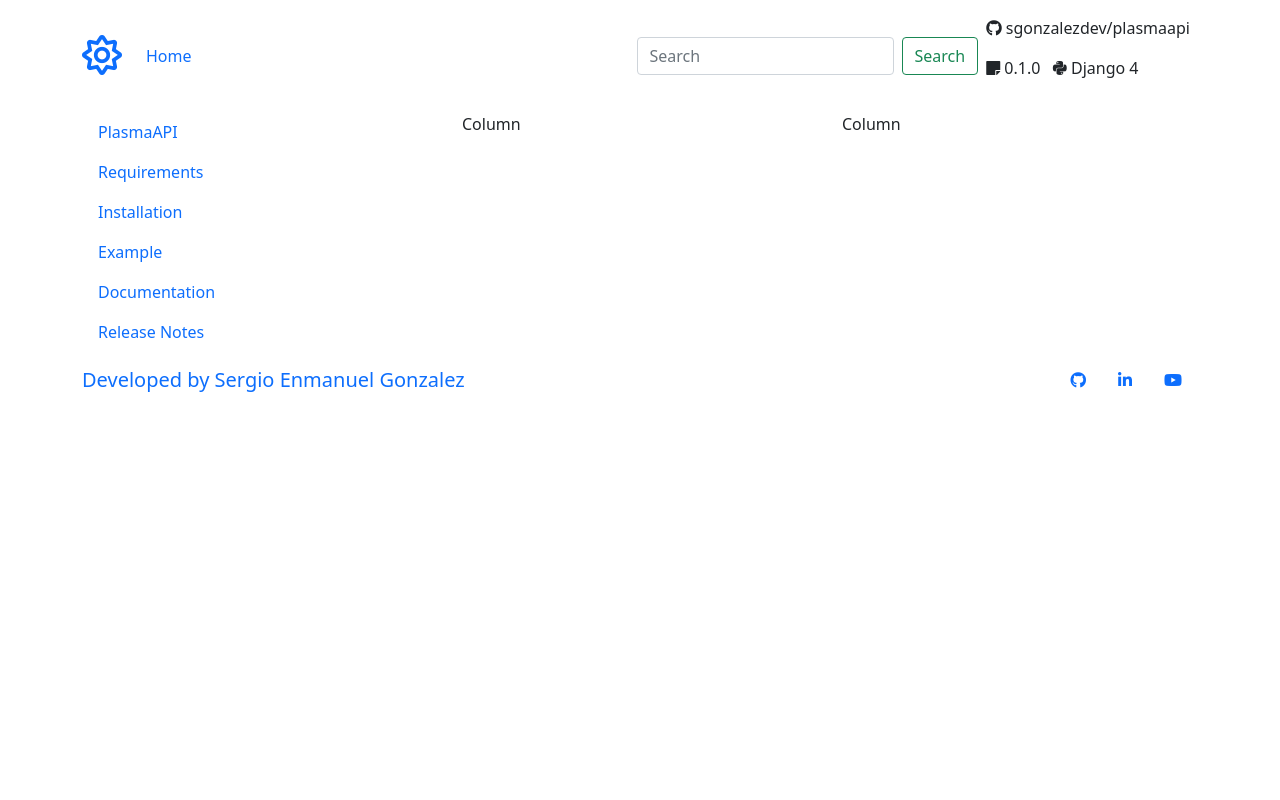
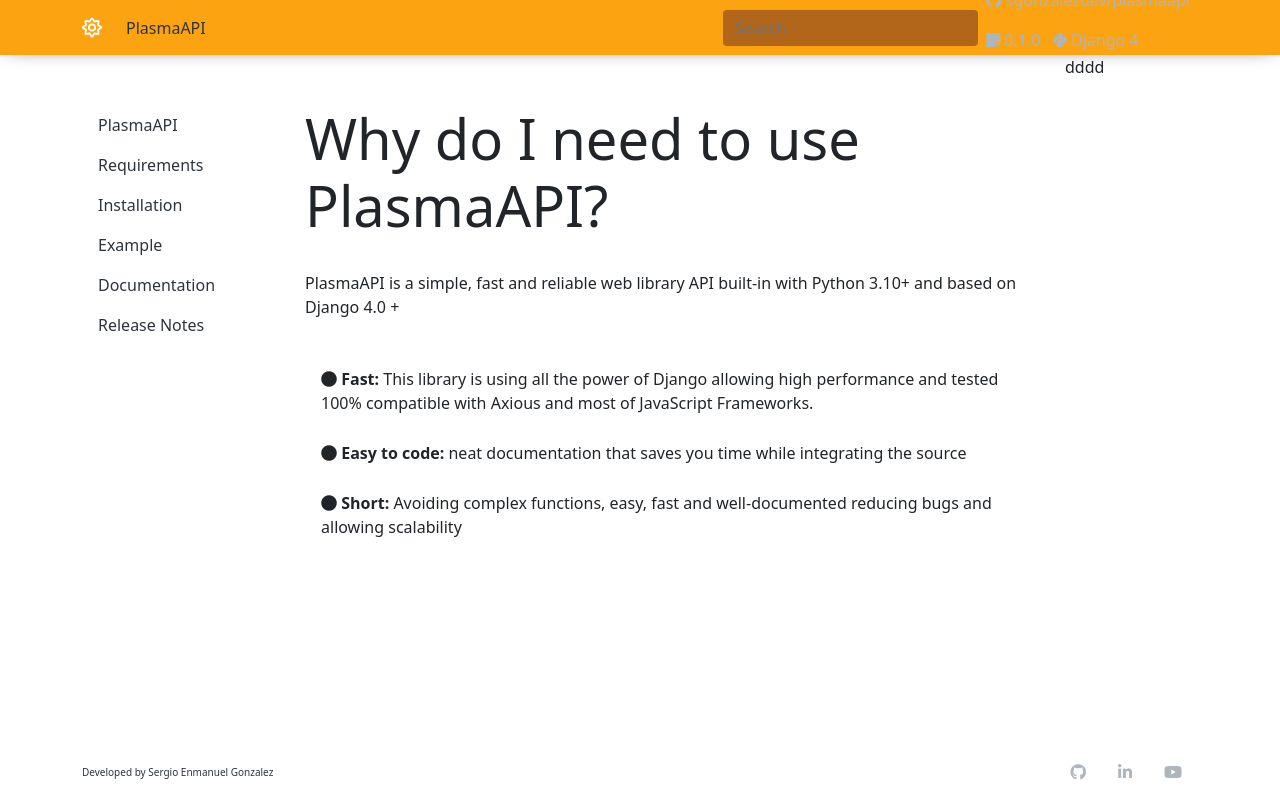
Before and after one commit to sgonzalezdev/plasmaapi, a Django app: page / in a window 1280 px wide. Run offline with Django 4.2, Linux system fonts and the light colour scheme; some libraries are stand-ins or nearby versions.

Commit message:
added reqs url with content.

```diff
--- a/send_email/static/css/global.css
+++ b/send_email/static/css/global.css
@@ -7,7 +7,96 @@ Global CSS
 
  */
 
+html,
+body {
+  background: #f8f9fa;
+  padding: 0;
+  height: 100%;
+  margin: 0;
+}
 
-/*Header*/
+/*This makes footer sticky to the bottom*/
+body {
+  display: flex;
+  flex-direction: column;
+}
+.content {
+  flex: 1 0 auto;
+}
+.footer {
+  flex-shrink: 0;
+}
 
 /* top-nav-bar */
+
+.top-nav-bar {
+  background: #fca311;
+  height: 55px;
+
+  box-shadow: 0px 1px 19px -9px rgba(0, 0, 0, 0.75);
+  -webkit-box-shadow: 0px 1px 19px -9px rgba(0, 0, 0, 0.75);
+  -moz-box-shadow: 0px 1px 19px -9px rgba(0, 0, 0, 0.75);
+  color: #2e343b !important;
+
+}
+
+.nav-item .nav-link {
+  color: #2e343b;
+}
+.fa-sun {
+  color: #fff;
+}
+
+/*Footer Elements*/
+.github {
+  color: #adb5bd !important ;
+}
+.linkendin {
+  color: #adb5bd !important ;
+}
+.youtube {
+  color: #adb5bd !important ;
+}
+.web-admin{
+  font-size: 10px;
+  color: #2e343b;
+
+  text-decoration: none;
+}
+.web-admin:hover{
+
+  color: #2e343b;
+}
+
+/* Home Page*/
+
+ .main-content{
+padding: 50px;
+
+ }
+
+ .main-content .list-group .list-group-item{
+   margin-bottom: 10px;
+   background: transparent;
+   border:0px;
+ }
+
+
+ .main-nav-left{
+  padding: 50px;
+
+ }
+ .main-nav-left .nav-item .nav-link:hover{
+  color:#fca311 !important;
+  transition: all 0.5s ease;
+}
+
+/*Serach bar*/
+
+.search-bar{
+
+  background:  #b2661a !important;
+  color: #fff !important ;
+  border:0px transparent !important;
+  border-radius: 10px;
+}
--- a/send_email/templates/base_template.html
+++ b/send_email/templates/base_template.html
@@ -6,14 +6,14 @@
 <meta charset="utf-8">
 <title>{% block title %} {% endblock %}</title>
 <!-- CSS only -->
-<link href=" {% static 'css/global.css' %}" rel="stylesheet" type="text/css">
+ <link href=" {% static 'css/global.css' %}" rel="stylesheet"  >
 <link href="{% static 'bootstrap/css/bootstrap.min.css' %}" rel="stylesheet" integrity="sha384-1BmE4kWBq78iYhFldvKuhfTAU6auU8tT94WrHftjDbrCEXSU1oBoqyl2QvZ6jIW3" crossorigin="anonymous">
-<link href=" {% static 'fontawesome/css/all.min.css' %}" rel="stylesheet" type="text/css">
 
+<link href=" {% static 'fontawesome/css/all.min.css' %}" rel="stylesheet">
 
 </head>
 <body>
-
+<div class="content">
 <header>
 {%block top_nav_bar%} {% endblock %}
 
@@ -23,12 +23,14 @@
 {%block body_grid%} {% endblock %}
 
 </section>
-<footer >
+</div>
+<footer>
 
 
 {%block footer %} {% endblock %}
 
 </footer>
+
 <script src="{% static 'fontawesome/js/all.min.js' %}"></script>
 <script src="{% static 'bootstrap/js/bootstrap.bundle.min.js' %}" integrity="sha384-ka7Sk0Gln4gmtz2MlQnikT1wXgYsOg+OMhuP+IlRH9sENBO0LRn5q+8nbTov4+1p" crossorigin="anonymous"></script>
 </body>
--- a/send_email/templates/index.html
+++ b/send_email/templates/index.html
@@ -4,14 +4,14 @@
  {%block top_nav_bar%}
  <nav class="navbar navbar-expand-lg top-nav-bar">
     <div class="container">
-      <a class="navbar-brand  " href="#">    <i class="far fa-sun   fa-2x"></i>    </a>
+      <a class="navbar-brand  " href="{%url 'index_page'%}">  <i class="far fa-sun  "></i>    </a>
       <button class="navbar-toggler" type="button" data-bs-toggle="collapse" data-bs-target="#navbarSupportedContent" aria-controls="navbarSupportedContent" aria-expanded="false" aria-label="Toggle navigation">
         <span class="navbar-toggler-icon"></span>
       </button>
       <div class="collapse navbar-collapse" id="navbarSupportedContent">
         <ul class="navbar-nav me-auto mb-2 mb-lg-0">
           <li class="nav-item">
-            <a class="nav-link active" aria-current="page" href="#">Home</a>
+            <a class="nav-link  " aria-current="page" href="#">PlasmaAPI</a>
           </li>
 
             </ul>
@@ -19,8 +19,8 @@
 
         </ul>
         <form class="d-flex">
-          <input class="form-control me-2" type="search" placeholder="Search" aria-label="Search">
-          <button class="btn btn-outline-success" type="submit">Search</button>
+          <input class="form-control   search-bar" type="search" placeholder="Search" aria-label="Search">
+
         </form>
         <div class="github">
           <div class="d-flex flex-column bd-highlight mb-3">
@@ -42,13 +42,13 @@
 <div class="container">
     <div class="row">
       <div class="col">
-        <ul class="nav flex-column">
+        <ul class="nav flex-column main-nav-left">
 
             <li class="nav-item">
-              <a class="nav-link" href="#">PlasmaAPI</a>
+              <a class="nav-link" href="{%url 'index_page'%}">PlasmaAPI</a>
             </li>
             <li class="nav-item">
-              <a class="nav-link" href="#">Requirements</a>
+              <a class="nav-link" href="{%url 'requirements'%}">Requirements</a>
             </li>
             <li class="nav-item">
               <a class="nav-link" href="#">Installation</a>
@@ -64,11 +64,25 @@
             </li>
           </ul>
       </div>
-      <div class="col">
-        Column
+      <div class=" col-8 main-content">
+        {%block main_content%}
+
+       <h1 class="display-4"> Why do I need to use PlasmaAPI?</h1>
+        <br>
+<p>PlasmaAPI is a simple, fast and reliable web library API built-in with Python 3.10+ and based on Django 4.0 + </p>
+<br>
+<ul class="list-group">
+  <li class="list-group-item"><i class="fas fa-circle"></i> <strong>Fast:</strong> This library is using all the power of Django allowing high performance and tested 100% compatible with Axious and most of JavaScript Frameworks. </li>
+
+    <li class="list-group-item"> <i class="fas fa-circle"></i><strong> Easy to code: </strong>  neat documentation that saves you time while integrating the source  </li>
+
+      <li class="list-group-item"><i class="fas fa-circle"></i> <strong>Short: </strong> Avoiding complex functions, easy, fast and well-documented reducing bugs and allowing scalability </li>
+
+</ul>
+{% endblock%}
       </div>
-      <div class="col">
-        Column
+      <div class=" col">
+       dddd
       </div>
     </div>
   </div>
@@ -80,21 +94,21 @@
 
 {%block footer %}
 
-<div class="container-fluid  top-nav-bar"></div>
+<div class="container-fluid"></div>
 <nav class="navbar footer-nav-bar">
   <div class="container">
-    <a class="navbar-brand">Developed by Sergio Enmanuel Gonzalez</a>
+    <a class=" web-admin">Developed by Sergio Enmanuel Gonzalez</a>
     <div class="d-flex">
       <ul class="nav">
 
         <li class="nav-item">
-          <a class="nav-link" href="#"><i class="fab fa-github"></i></a>
+          <a class="nav-link github" href="#"><i class="fab fa-github"></i></a>
         </li>
         <li class="nav-item">
-          <a class="nav-link" href="#"><i class="fab fa-linkedin-in"></i></a>
+          <a class="nav-link linkendin" href="#"><i class="fab fa-linkedin-in"></i></a>
         </li>
         <li class="nav-item">
-          <a class="nav-link" href="#"><i class="fab fa-youtube"></i></a>
+          <a class="nav-link youtube" href="#"><i class="fab fa-youtube"></i></a>
         </li>
 
       </ul>
--- a/send_email/urls.py
+++ b/send_email/urls.py
@@ -15,7 +15,9 @@ from . import views
 #Let's creates the customized urls within app(send_email).
 urlpatterns = [
     path('',views.index, name='index_page'),
+    path('reqs',views.reqs, name='requirements'),
     path('send',views.send_email),
     path('<str:email_from>',views.send_email),
 
+
 ]
--- a/send_email/views.py
+++ b/send_email/views.py
@@ -22,6 +22,10 @@ from django.utils.html import strip_tags
 def index(request):
     #response = json.dumps([{}])
     return render(request,'index.html',{'title':'PlasmaAPI'})
+
+def reqs(request):
+    #response = json.dumps([{}])
+    return render(request,'reqs.html')
 
 @csrf_exempt
 #This function submits the JSON object received thru the REST-API
```
Also changed, not shown: send_email/templates/reqs.html (added, +17 -0 lines).
